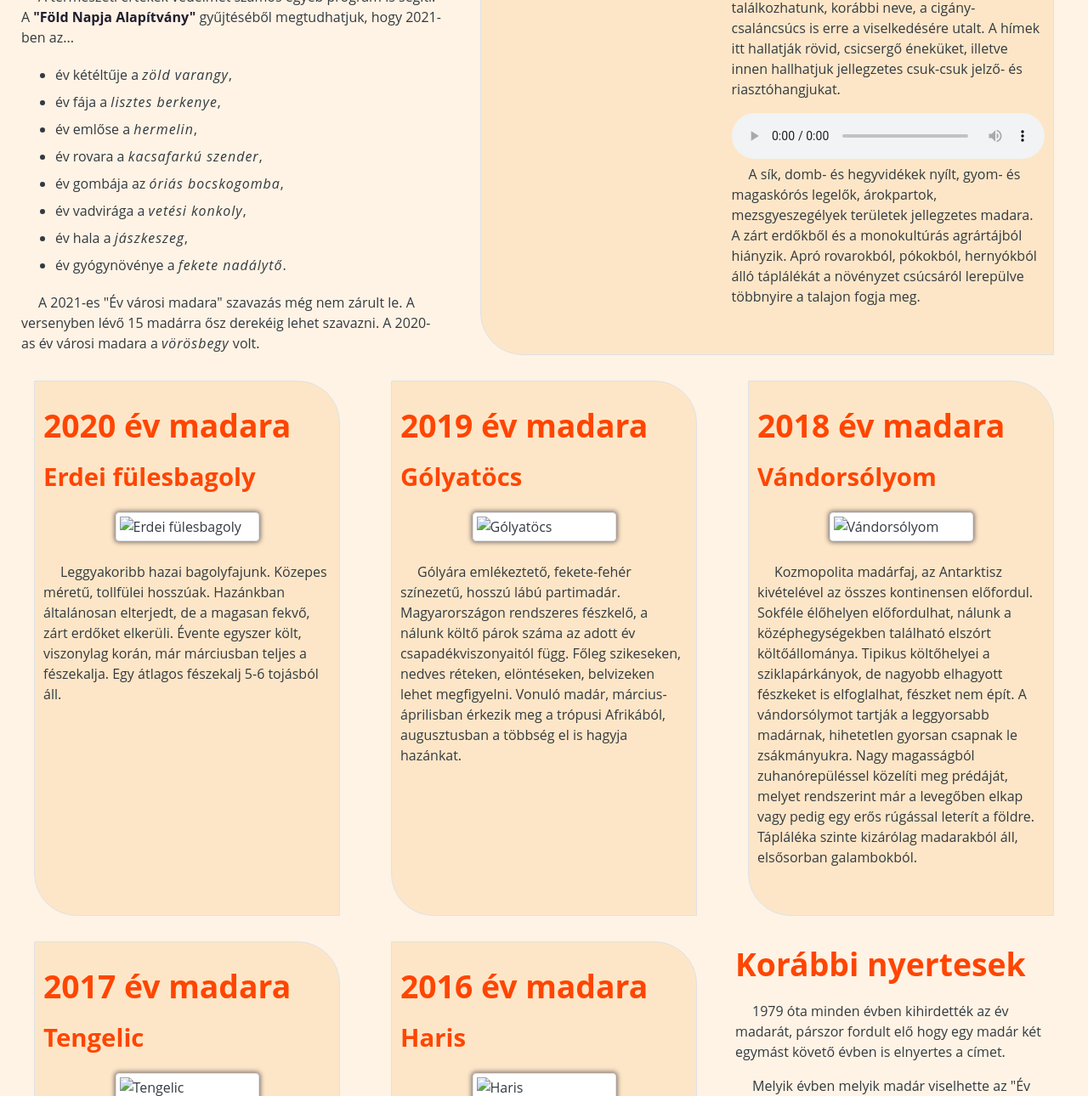
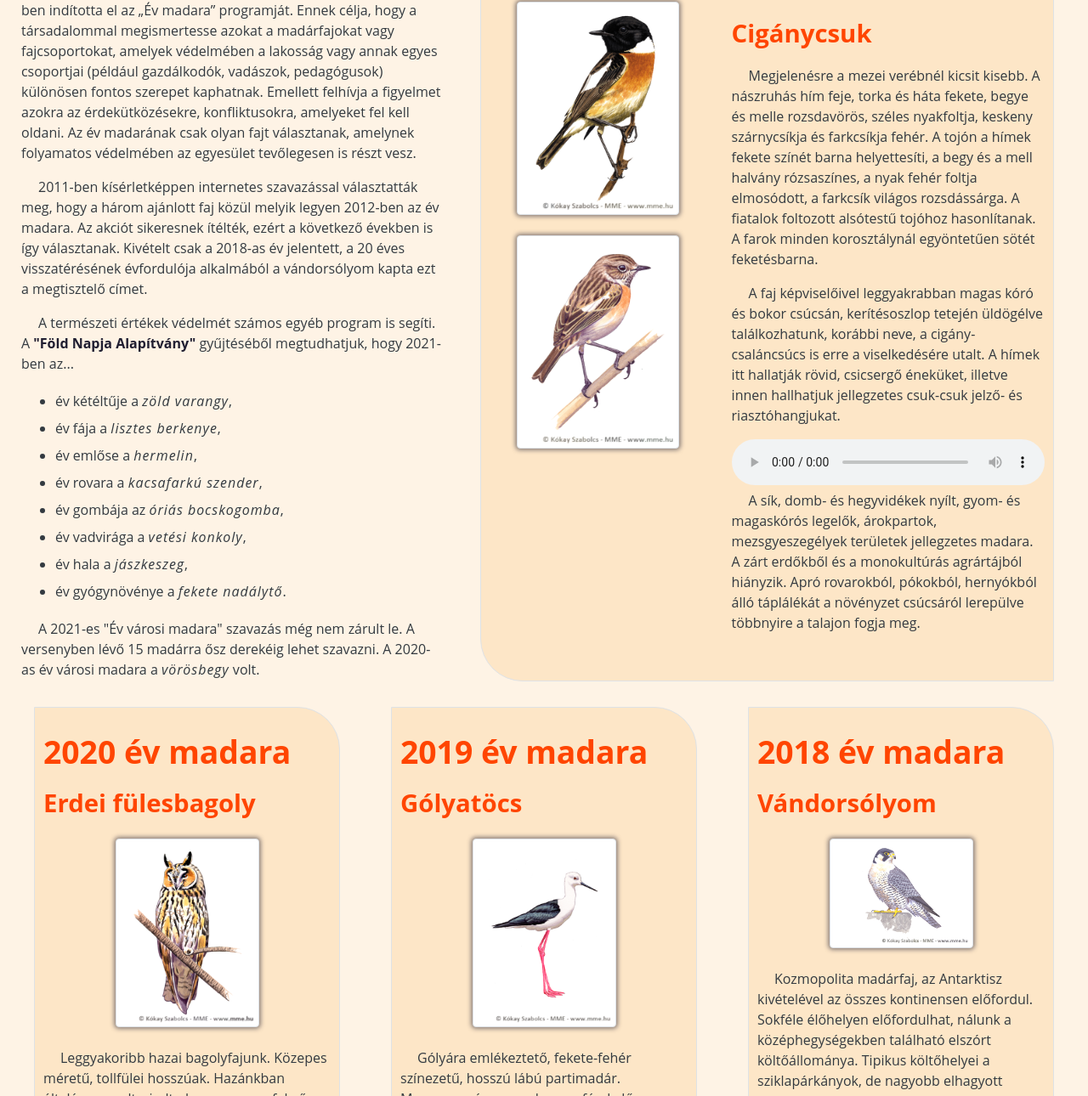
Before and after one commit to loczylevi/weblap_erettsegi, a plain HTML site: page evmadara.html in a window 1280 px wide. Shown: the part 591-1881 px from the top of the page at 85% size. Drawn offline with Linux system fonts and the light colour scheme; files whose address does not match are found by name.

Commit message:
Update evmadara.html

```diff
--- a/evmadara.html
+++ b/evmadara.html
@@ -16,7 +16,7 @@
 
   <div class="container-fluid">
     <header class="row">
-      <img src="kepek/vonulas.jpg" class="img-fluid w-100">
+      <img src="vonulas.jpg" class="img-fluid w-100">
     </header>
 
     <nav class="navbar navbar-expand-lg navbar-dark bg-dark">
@@ -82,10 +82,10 @@
           <h2>2021 év madara</h2>
           <div class="row">
             <div class="col-md-5">
-              <img src="kepek/ciganycsuk_him.png" alt="Cigánycsuk - Hím" title="Cigánycsuk - Hím"
+              <img src="ciganycsuk_him.png" alt="Cigánycsuk - Hím" title="Cigánycsuk - Hím"
                 class="img-fluid mx-auto d-block w-75 img-thumbnail drop-shadow">
                 <br>
-                <img src="kepek/ciganycsuk_tojo.png" alt="Cigánycsuk - Tojó" title="Cigánycsuk - Tojó"
+                <img src="ciganycsuk_tojo.png" alt="Cigánycsuk - Tojó" title="Cigánycsuk - Tojó"
                 class="img-fluid mx-auto d-block w-75 img-thumbnail drop-shadow">
             </div>
             <div class="col-md-7">
@@ -108,7 +108,7 @@
         <div class="border">
           <h2>2020 év madara</h2>
           <h3>Erdei fülesbagoly</h3>
-          <img src="kepek/erdeifulesbagoly.png" alt="Erdei fülesbagoly" title="Erdei fülesbagoly"
+          <img src="erdeifulesbagoly.png" alt="Erdei fülesbagoly" title="Erdei fülesbagoly"
             class="img-fluid mx-auto my-4 d-block w-50 img-thumbnail drop-shadow">
           <p>Leggyakoribb hazai bagolyfajunk. Közepes méretű, tollfülei hosszúak. Hazánkban általánosan elterjedt, de a magasan fekvő, zárt erdőket elkerüli. Évente egyszer költ, viszonylag korán, már márciusban teljes a fészekalja. Egy átlagos fészekalj 5-6 tojásból áll.</p>
         </div>
@@ -118,7 +118,7 @@
         <div class="border">
           <h2>2019 év madara</h2>
           <h3>Gólyatöcs</h3>
-          <img src="kepek/golyatocs.png" alt="Gólyatöcs" title="Gólyatöcs"
+          <img src="golyatocs.png" alt="Gólyatöcs" title="Gólyatöcs"
             class="img-fluid mx-auto my-4 d-block w-50 img-thumbnail drop-shadow">
           <p>Gólyára emlékeztető, fekete-fehér színezetű, hosszú lábú partimadár. Magyarországon rendszeres fészkelő, a nálunk költő párok száma az adott év csapadékviszonyaitól függ. Főleg szikeseken, nedves réteken, elöntéseken, belvizeken lehet megfigyelni. Vonuló madár, március-áprilisban érkezik meg a trópusi Afrikából, augusztusban a többség el is hagyja hazánkat.</p>
         </div>
@@ -128,7 +128,7 @@
         <div class="border">
           <h2>2018 év madara</h2>
           <h3>Vándorsólyom</h3>
-          <img src="kepek/vandorsolyom.png" alt="Vándorsólyom" title="Vándorsólyom"
+          <img src="vandorsolyom.png" alt="Vándorsólyom" title="Vándorsólyom"
             class="img-fluid mx-auto my-4 d-block w-50 img-thumbnail drop-shadow">
           <p>Kozmopolita madárfaj, az Antarktisz kivételével az összes kontinensen előfordul. Sokféle élőhelyen előfordulhat, nálunk a középhegységekben található elszórt költőállománya. Tipikus költőhelyei a sziklapárkányok, de nagyobb elhagyott fészkeket is elfoglalhat, fészket nem épít. A vándorsólymot tartják a leggyorsabb madárnak, hihetetlen gyorsan csapnak le zsákmányukra. Nagy magasságból zuhanórepüléssel közelíti meg prédáját, melyet rendszerint már a levegőben elkap vagy pedig egy erős rúgással leterít a földre. Tápláléka szinte kizárólag madarakból áll, elsősorban galambokból.</p>
         </div>
@@ -138,7 +138,7 @@
         <div class="border">
           <h2>2017 év madara</h2>
           <h3>Tengelic</h3>
-          <img src="kepek/tengelic.png" alt="Tengelic" title="Tengelic"
+          <img src="tengelic.png" alt="Tengelic" title="Tengelic"
             class="img-fluid mx-auto my-4 d-block w-50 img-thumbnail drop-shadow">
           <p>Egyik legszínesebb és leggyakoribb pintyfélénk. Szinte kizárólag csapatosan látni. A hideg idő beálltával gyakran találkozhatunk vele a madáretetőkön. Apró gyommagvakkal táplálkozik, de fiókái étrendjét bogarakkal és hernyókkal egészíti ki. Nagyrészt állandó, de télen észak-déli irányú kóborlása is megfigyelhető. Régebben dekoratív külseje miatt kalitkamadárnak tartották, de már régóta védett faj. </p>
         </div>
@@ -148,7 +148,7 @@
         <div class="border">
           <h2>2016 év madara</h2>
           <h3>Haris</h3>
-          <img src="kepek/haris.png" alt="Haris" title="Haris"
+          <img src="haris.png" alt="Haris" title="Haris"
             class="img-fluid mx-auto my-4 d-block w-50 img-thumbnail drop-shadow">
           <p>Ez a tyúkalakúakra emlékeztető madár a modern mezőgazdaság egyik nagy vesztese, állománya egész Európában csökken. Rejtőzködő életmódja miatt legtöbbször csak jellegzetes recsegő hangja árulkodik jelenlétéről. Legnagyobb számban a Bodrogközben és a Szatmár-Beregben költ. Egyes csapadékosabb években, amikor kiterjedt belvizek maradnak, jóval több pár telepszik meg nálunk fészkelésre, olyan környezetben ahol korábban egyáltalán nem fordult elő, így akár művelt területeken, agrárkultúrákban is megtelepedhet.</p>
         </div>
```
